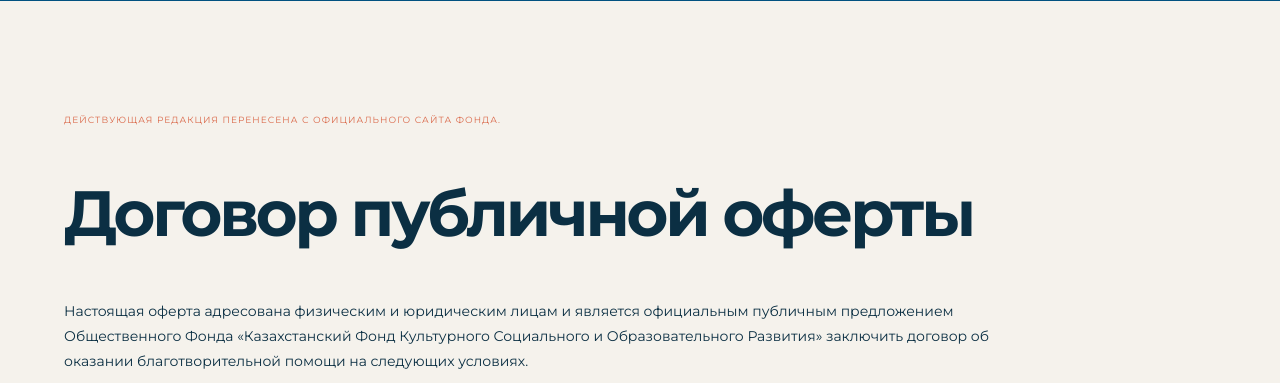
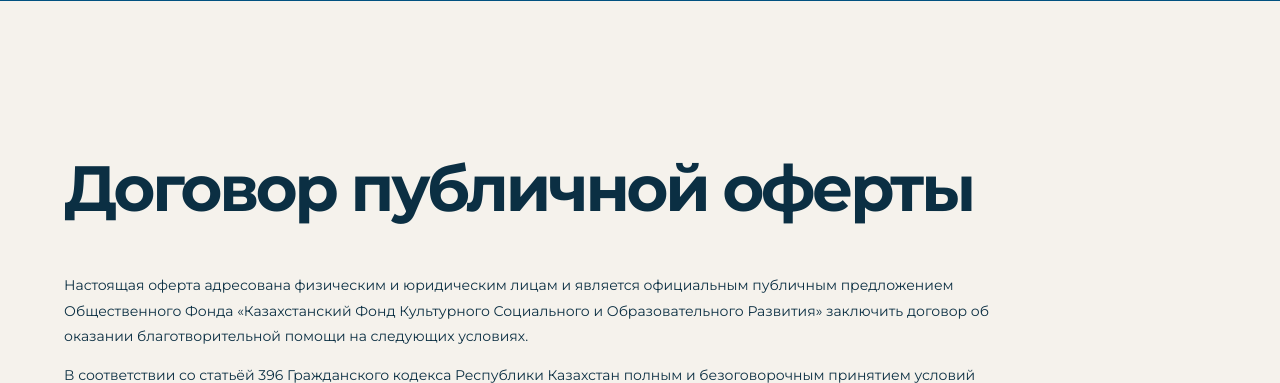
Before and after one commit to everypidigit/qyzfond_landing, a FastAPI app: page /oferta in a window 1280 px wide. Shown: the part 439-822 px from the top of the page. Run offline with FastAPI, Linux system fonts and the light colour scheme.

Commit message:
Remove internal migration note

```diff
--- a/templates/includes/oferta_ru.html
+++ b/templates/includes/oferta_ru.html
@@ -1,5 +1,4 @@
 <article class="legal-copy offer-copy">
-  <p class="legal-note">Действующая редакция перенесена с официального сайта фонда.</p>
   <h2>Договор публичной оферты</h2>
   <p>Настоящая оферта адресована физическим и юридическим лицам и является официальным публичным предложением Общественного Фонда «Казахстанский Фонд Культурного Социального и Образовательного Развития» заключить договор об оказании благотворительной помощи на следующих условиях.</p>
   <p>В соответствии со статьёй 396 Гражданского кодекса Республики Казахстан полным и безоговорочным принятием условий оферты считается перечисление физическим или юридическим лицом любой денежной суммы в тенге в виде благотворительной помощи на счёт Фонда.</p>
```
